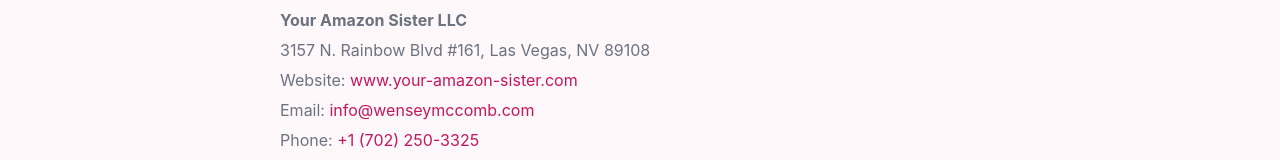
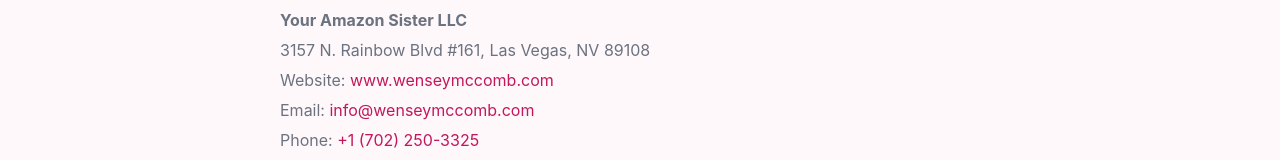
Before and after one commit to AsianNoodles-creator/your-amazon-sister, a Next.js app: page /privacy in a window 1280 px wide. Shown: the part 2919-3079 px from the top of the page. Built offline with nearby package versions, Linux system fonts and the light colour scheme.

Commit message:
fix: update website URLs to wenseymccomb.com in privacy and terms pages

```diff
--- a/src/app/privacy/page.tsx
+++ b/src/app/privacy/page.tsx
@@ -153,7 +153,7 @@
             <div className="mt-3 space-y-1">
               <p><strong>{BUSINESS_NAME}</strong></p>
               <p>{BUSINESS_ADDRESS}</p>
-              <p>Website: <a href="https://www.your-amazon-sister.com" className="text-[var(--color-accent)] hover:underline">www.your-amazon-sister.com</a></p>
+              <p>Website: <a href="https://www.wenseymccomb.com" className="text-[var(--color-accent)] hover:underline">www.wenseymccomb.com</a></p>
               <p>Email: <a href={`mailto:${BUSINESS_EMAIL}`} className="text-[var(--color-accent)] hover:underline">{BUSINESS_EMAIL}</a></p>
               <p>Phone: <a href={`tel:${BUSINESS_PHONE.replace(/\D/g, "")}`} className="text-[var(--color-accent)] hover:underline">{BUSINESS_PHONE}</a></p>
 </div>
--- a/src/app/terms/page.tsx
+++ b/src/app/terms/page.tsx
@@ -135,7 +135,7 @@
             <div className="mt-3 space-y-1">
               <p><strong>{BUSINESS_NAME}</strong></p>
               <p>{BUSINESS_ADDRESS}</p>
-              <p>Website: <a href="https://www.your-amazon-sister.com" className="text-[var(--color-accent)] hover:underline">www.your-amazon-sister.com</a></p>
+              <p>Website: <a href="https://www.wenseymccomb.com" className="text-[var(--color-accent)] hover:underline">www.wenseymccomb.com</a></p>
               <p>Email: <a href={`mailto:${BUSINESS_EMAIL}`} className="text-[var(--color-accent)] hover:underline">{BUSINESS_EMAIL}</a></p>
               <p>Phone: <a href="tel:17022503325" className="text-[var(--color-accent)] hover:underline">{BUSINESS_PHONE}</a></p>
             </div>
```
